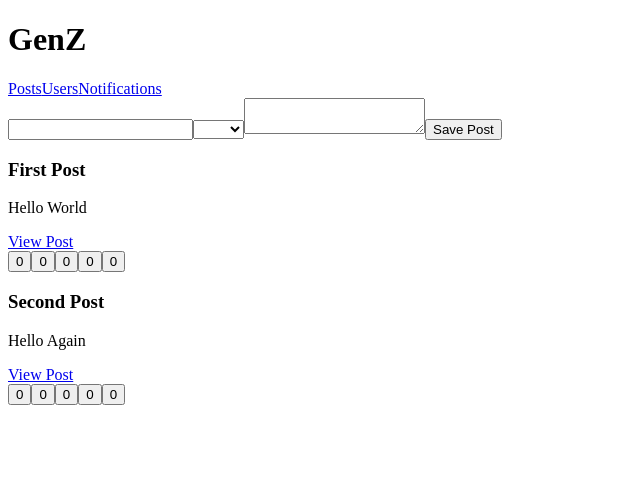
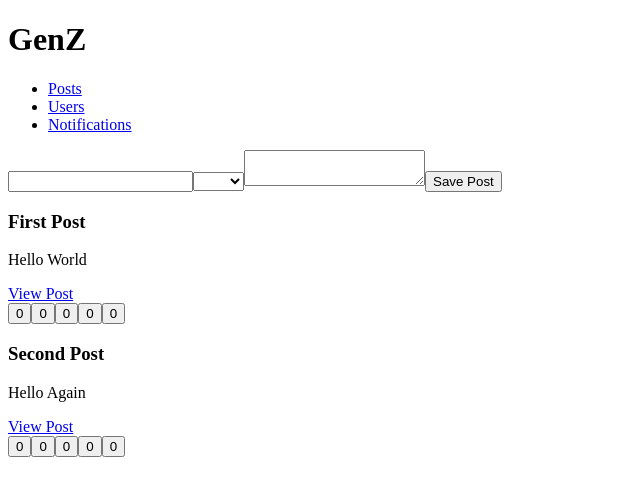
Before and after one commit to acciojob/social-media-SHAIKADIL522, a React app: page / in a window 1280 px wide. Shown: the top 496 px of the page, without its empty margins (0-640 px from the left). Built offline with nearby package versions, Linux system fonts and the light colour scheme.

Commit message:
Fix navbar structure for users tab test

```diff
--- a/src/components/Navbar.js
+++ b/src/components/Navbar.js
@@ -4,9 +4,17 @@ import { Link } from "react-router-dom";
 const Navbar = () => {
   return (
     <nav>
-      <Link to="/">Posts</Link>
-      <Link to="/users">Users</Link>
-      <Link to="/notifications">Notifications</Link>
+      <ul>
+        <li>
+          <Link to="/">Posts</Link>
+        </li>
+        <li>
+          <Link to="/users">Users</Link>
+        </li>
+        <li>
+          <Link to="/notifications">Notifications</Link>
+        </li>
+      </ul>
     </nav>
   );
 };
```
